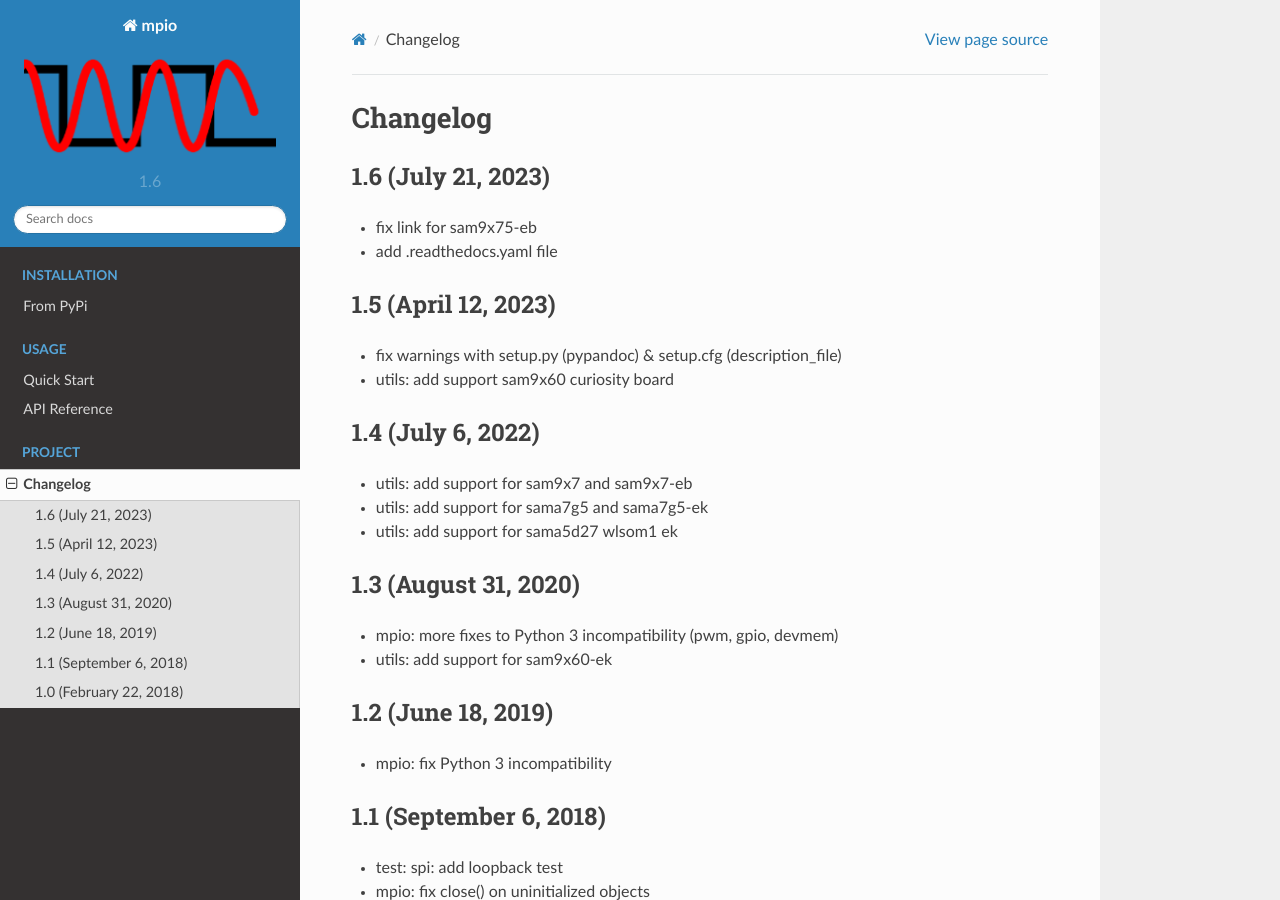
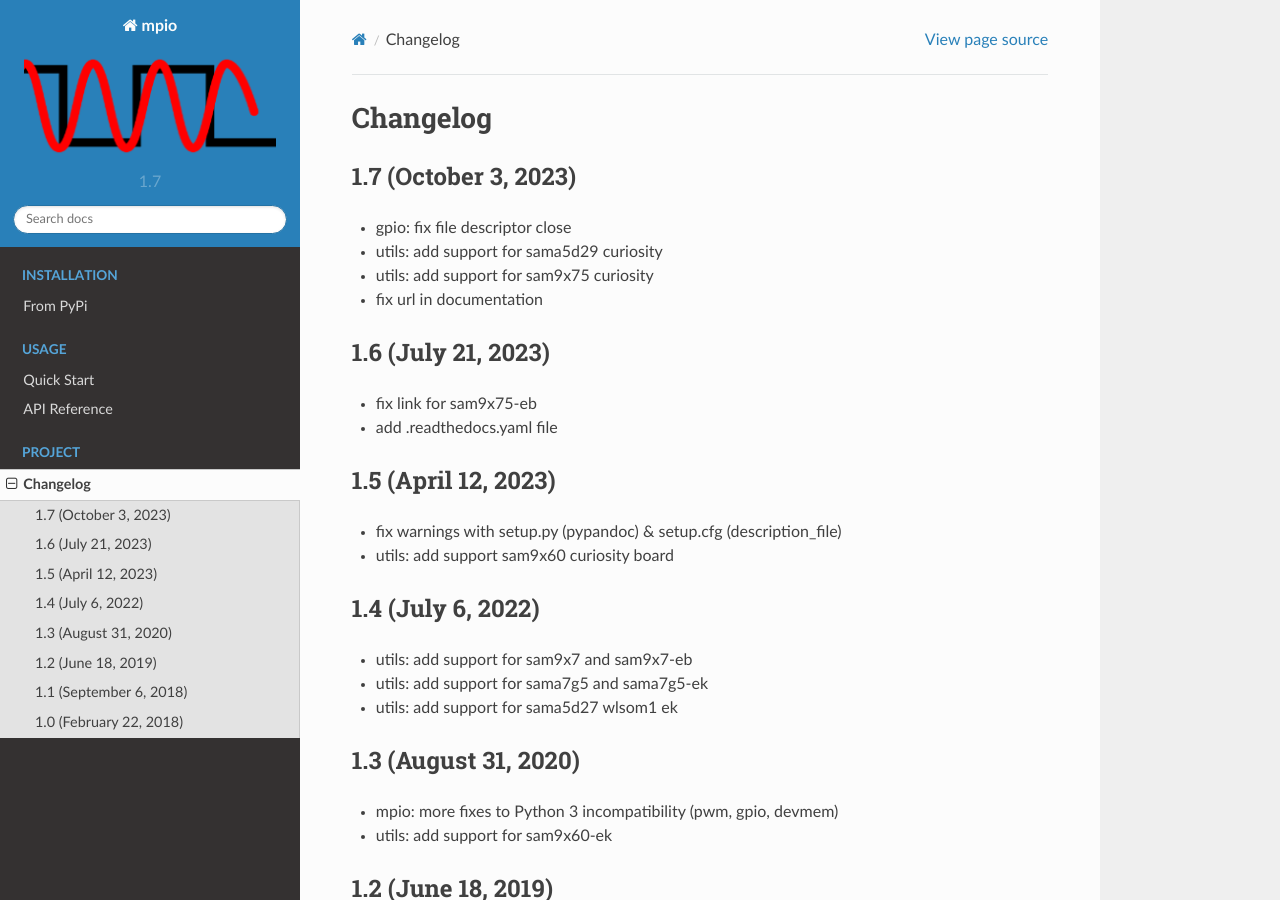
Before and after one commit to linux4sam/mpio, a Sphinx documentation site: the page built from docs/changelog.rst, in a window 1280 px wide and 900 px high. Built offline with Sphinx 7.4.7 and the Read the Docs theme 2.0.0, drawn with Linux system fonts in a browser that asks for light colours.

Commit message:
Prepare release 1.7
Signed-off-by: Nicolas Ferre <nicolas.ferre@microchip.com>

```diff
--- a/docs/changelog.rst
+++ b/docs/changelog.rst
@@ -1,5 +1,14 @@
 Changelog
 ---------
+
+1.7 (October 3, 2023)
+=====================
+
+- gpio: fix file descriptor close
+- utils: add support for sama5d29 curiosity
+- utils: add support for sam9x75 curiosity
+- fix url in documentation
+
 
 1.6 (July 21, 2023)
 ====================
--- a/docs/conf.py
+++ b/docs/conf.py
@@ -57,9 +57,9 @@ author = u'Joshua Henderson'
 # built documents.
 #
 # The short X.Y version.
-version = u'1.6'
+version = u'1.7'
 # The full version, including alpha/beta/rc tags.
-release = u'1.6'
+release = u'1.7'
 
 # The language for content autogenerated by Sphinx. Refer to documentation
 # for a list of supported languages.
--- a/mpio/__init__.py
+++ b/mpio/__init__.py
@@ -31,5 +31,5 @@ from .serial import Serial
 from .devmem import DevMem
 from .smbus import SMBus
 
-__version__ = '1.6'
+__version__ = '1.7'
 "mpio module version string."
```
